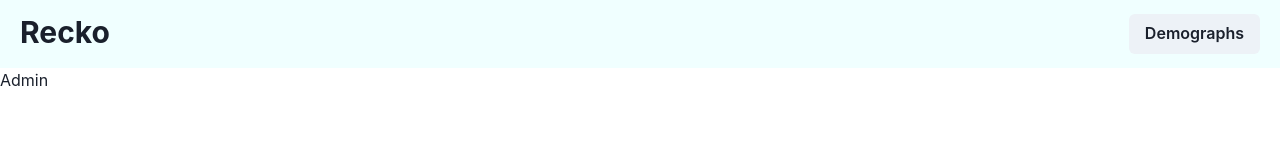
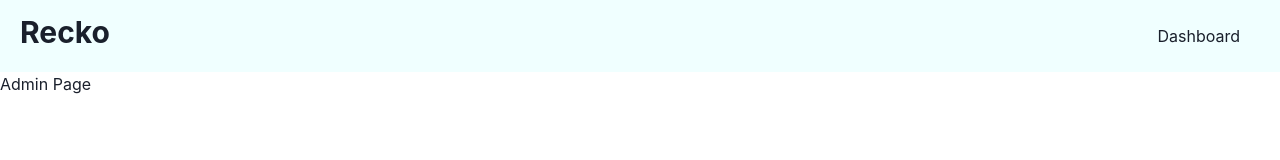
Before and after one commit to Crio-Winter-of-Doing-2021/RECKO-T5, a React (Create React App) app in the folder src/frontend/: page /admin in a window 1280 px wide. Shown: the top 160 px of the page. Built offline with nearby package versions, Linux system fonts and the light colour scheme.

Commit message:
changing navbar for diff page

```diff
--- a/src/frontend/src/components/Pages/Admin.tsx
+++ b/src/frontend/src/components/Pages/Admin.tsx
@@ -4,7 +4,7 @@ export interface AdminPageProps {
 
 const AdminPage: React.FC<AdminPageProps> = () => {
   return (
-    <h1>Admin</h1>
+    <h1>Admin Page</h1>
   );
 }
 
--- a/src/frontend/src/components/templates/Navbar/index.tsx
+++ b/src/frontend/src/components/templates/Navbar/index.tsx
@@ -2,20 +2,34 @@ import './style.css'
 import {Button, Heading, useDisclosure} from '@chakra-ui/react'
 import React from 'react'
 import SideDrawer from "../../SideDrawer"
+import {Link, useLocation} from 'react-router-dom'
 
 export interface NavbarProps {
 
 }
 
 const Navbar: React.FC<NavbarProps> = () => {
+  const location = useLocation()
+
+  const currentPath = location.pathname
+  const navLinkPath = currentPath === "/admin" ? "/" : "/admin"
+  const navLinkName = navLinkPath === "/admin" ? "Admin" : "Dashboard"
+  const showDemographButton:boolean = currentPath === "/"
+
   const { isOpen, onOpen, onClose } = useDisclosure()
   const firstField = React.useRef(null)
+
   return (
     <nav className="navbar">
       <Heading d="inline" size="lg">Recko</Heading>
-      <Button  colorScheme="gray" onClick={onOpen}>
-        Demographs
-      </Button>
+
+      <div className="navbar-options">
+        <h6><Link to={navLinkPath}>{navLinkName}</Link></h6>
+        {showDemographButton && <Button margin="auto 0" d="inline" colorScheme="gray" onClick={onOpen}>
+          Demographs
+        </Button>}
+      </div>
+
       <SideDrawer
         isOpen = {isOpen}
         onClose = {onClose}
--- a/src/frontend/src/components/templates/Navbar/style.css
+++ b/src/frontend/src/components/templates/Navbar/style.css
@@ -6,8 +6,11 @@
   justify-content: space-between;
 }
 
-.navbar h4{
-  display: inline;
-  font-size: 1.5rem;
-  font-weight: 600;
+.navbar-options{
+  display: flex;
+  justify-content: space-evenly;
 }
+.navbar-options h6{
+  margin:  auto 10px;
+  padding:10px;
+}
```
